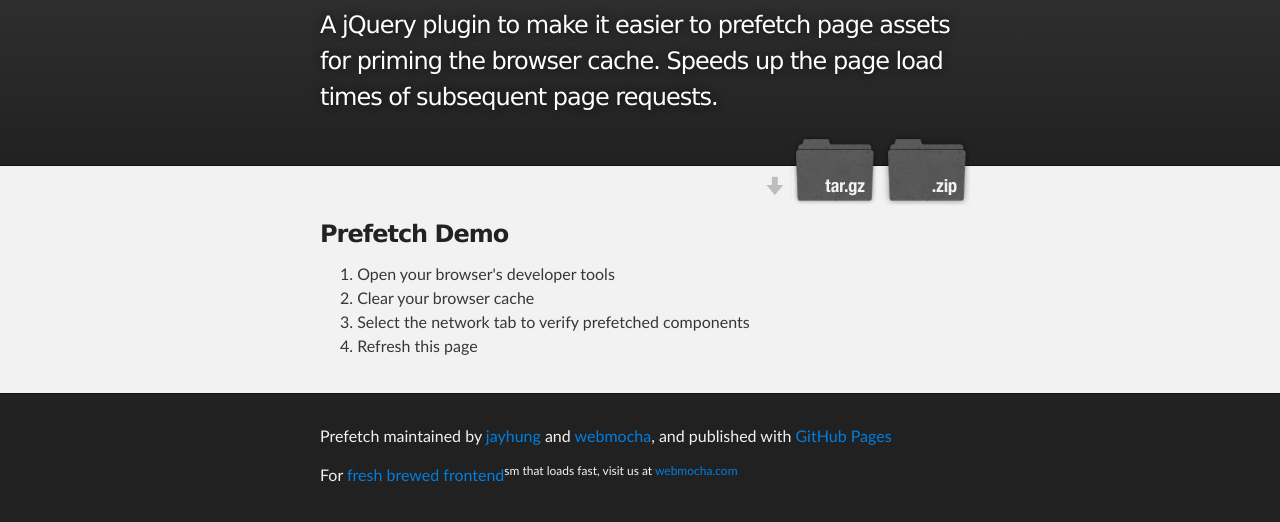
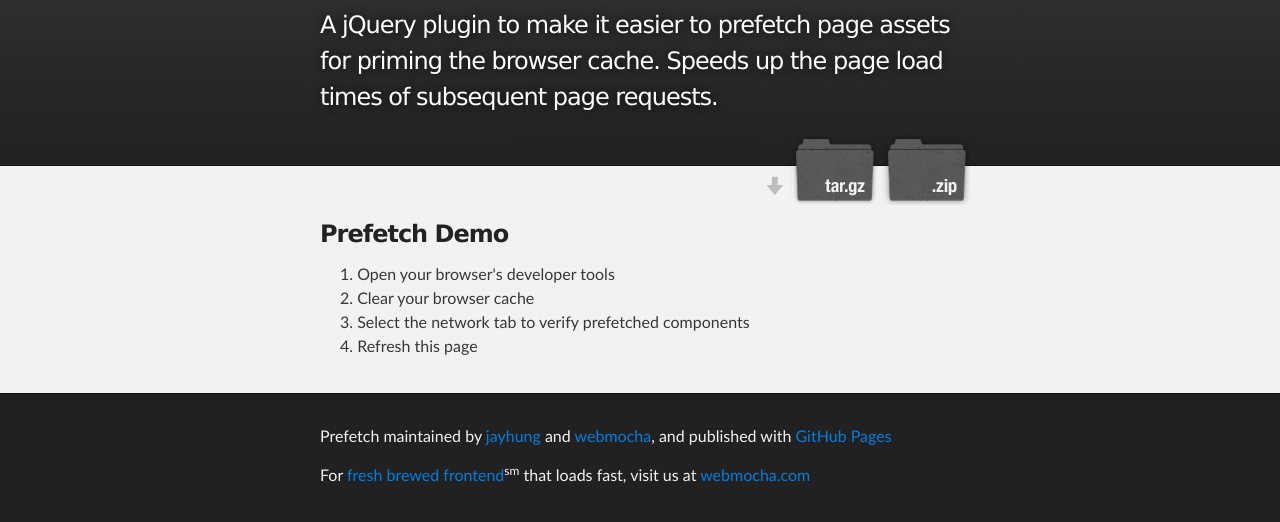
Before and after one commit to jayhung/prefetch, a plain HTML site: page index.html in a window 1280 px wide. Shown: the part 116-638 px from the top of the page. Drawn offline with nearby package versions, Linux system fonts and the light colour scheme.

Commit message:
added missing </sup>

```diff
--- a/index.html
+++ b/index.html
@@ -58,7 +58,7 @@
     <div id="footer_wrap" class="outer">
       <footer class="inner">
         <p class="copyright">Prefetch maintained by <a href="https://github.com/jayhung">jayhung</a> and <a href="https://github.com/webmocha">webmocha</a>, and published with <a href="http://pages.github.com">GitHub Pages</a></p>
-        <p>For <a href="http://webmocha.com">fresh brewed frontend</a><sup>sm that loads fast, visit us at <a href="http://webmocha.com">webmocha.com</a></p>
+        <p>For <a href="http://webmocha.com">fresh brewed frontend</a><sup>sm</sup> that loads fast, visit us at <a href="http://webmocha.com">webmocha.com</a></p>
       </footer>
     </div>
 
```
